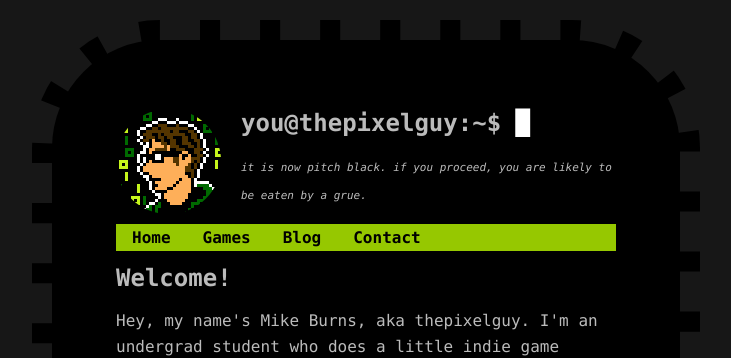
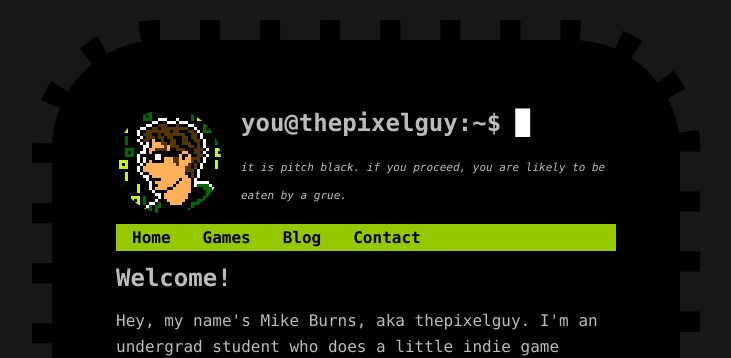
Before and after one commit to thatpixelguy/thatpixelguy.github.io, a Jekyll site: the page built from index.html, in a window 1280 px wide. Shown: the top 358 px of the page, without its empty margins (274-1005 px from the left). Built offline with Jekyll 4.4.1, drawn with Linux system fonts in a browser that asks for light colours; Markdown is read by kramdown in place of the engine named in the settings.

Commit message:
Updated header.html

```diff
--- a/_includes/header.html
+++ b/_includes/header.html
@@ -1,7 +1,7 @@
       <div class='header'>
         <img src='/avatar.png' style='margin-right: 20px; border-radius: 52px;'>
         <h2>you@thepixelguy:~$ <div id='blinkingcursor' style='display: inline;'>█</div></h2>
-        <p><i style='font-size: 11px;'>it is now pitch black. if you proceed, you are likely to be eaten by a grue.</i></p>
+        <p><i style='font-size: 11px;'>it is pitch black. if you proceed, you are likely to be eaten by a grue.</i></p>
         <div class='nav'>
           <ul>
             <li><a href='/'>Home</a></li>
```
